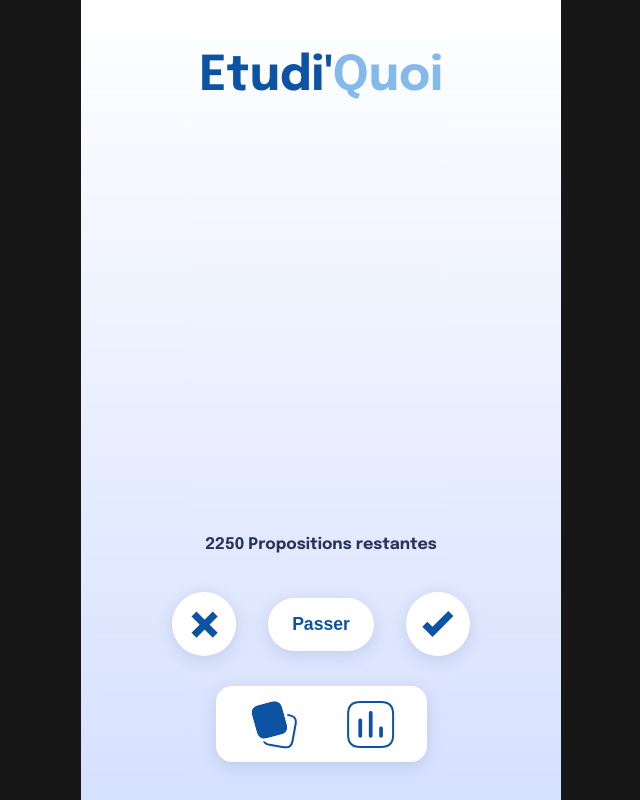
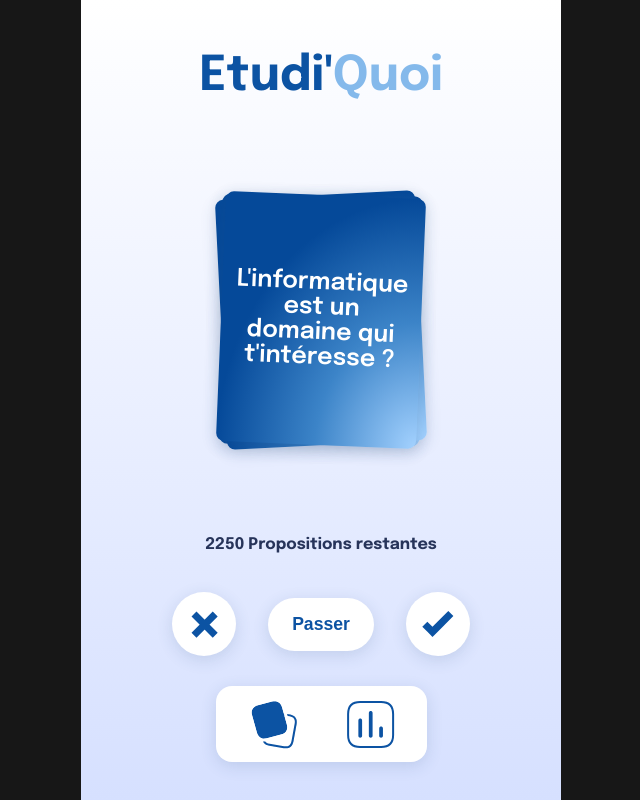
Before and after one commit to EtudiQuoi/etudi-quoi, a Next.js app: page / in a window 1280 px wide. Shown: the whole page, without its empty margins (319-959 px from the left). Built offline with nearby package versions, Linux system fonts and the light colour scheme.

Commit message:
:sparkles: Adding cards

```diff
--- /dev/null
+++ b/components/Card.jsx
@@ -0,0 +1,80 @@
+import React, { useRef, useEffect, useState } from "react";
+import { motion, useMotionValue, useAnimation } from "framer-motion";
+import styled from "@emotion/styled";
+import RoundButton from "./RoundButton";
+
+let velocity = 0;
+let direction = undefined;
+
+export const Card = ({ children, style, onVote, id, ...props }) => {
+    // motion stuff
+    const cardElem = useRef(null);
+
+    const x = useMotionValue(0);
+    const controls = useAnimation();
+
+    const [constrained, setConstrained] = useState(true);
+
+    const getVote = (childNode, parentNode) => {
+        const childRect = childNode.getBoundingClientRect();
+        const parentRect = parentNode.getBoundingClientRect();
+        let result = parentRect.left >= childRect.right ? false : parentRect.right <= childRect.left ? true : undefined;
+        return result;
+    };
+
+    // determine direction of swipe based on velocity
+    const getDirection = () => {
+        return velocity >= 1 ? "right" : velocity <= -1 ? "left" : undefined;
+    };
+
+    const getTrajectory = () => {
+        velocity = x.getVelocity();
+        direction = getDirection();
+    };
+
+    const flyAway = (min) => {
+        const flyAwayDistance = (direction) => {
+            const parentWidth = cardElem.current.parentNode.getBoundingClientRect().width;
+            const childWidth = cardElem.current.getBoundingClientRect().width;
+            return direction === "left" ? -parentWidth / 2 - childWidth / 2 : parentWidth / 2 + childWidth / 2;
+        };
+
+        if (direction && Math.abs(velocity) > min) {
+            setConstrained(false);
+            controls.start({
+                x: flyAwayDistance(direction),
+            });
+        }
+    };
+
+    useEffect(() => {
+        const unsubscribeX = x.onChange(() => {
+            const childNode = cardElem.current;
+            const parentNode = cardElem.current.parentNode;
+            const result = getVote(childNode, parentNode);
+            result !== undefined && onVote(result);
+        });
+
+        return () => unsubscribeX();
+    });
+
+    return (
+        <StyledCard
+            animate={controls}
+            dragConstraints={constrained && { left: 0, right: 0, top: 0, bottom: 0 }}
+            dragElastic={{ left: 1, right: 1, top: 0.5, bottom: 0.5 }}
+            ref={cardElem}
+            style={{ x }}
+            onDrag={getTrajectory}
+            onDragEnd={() => flyAway(500)}
+            whileTap={{ scale: 1.1 }}
+            {...props}
+        >
+            {children}
+        </StyledCard>
+    );
+};
+
+const StyledCard = styled(motion.div)`
+    position: absolute;
+`;
--- a/components/Navbar.jsx
+++ b/components/Navbar.jsx
@@ -7,12 +7,8 @@
 export default function Navbar() {
     return (
         <Nav>
-            <NavItem href={"/"}>
-                <CardIcon active />
-            </NavItem>
-            <NavItem href={"/"}>
-                <ChartIcon />
-            </NavItem>
+            <CardIcon active />
+            <ChartIcon />
         </Nav>
     );
 }
@@ -27,6 +23,6 @@
     box-shadow: ${({ theme }) => theme.boxShadow};
 `;
 
-const NavItem = styled(Link)`
-    cursor: pointer;
-`;
+// const NavItem = styled(Link)`
+//     cursor: pointer;
+// `;
--- /dev/null
+++ b/components/Stack.jsx
@@ -0,0 +1,52 @@
+import React, { useState, Children } from "react";
+import styled from "@emotion/styled";
+import { Card } from "./Card";
+
+export const Stack = ({ onVote, children, ...props }) => {
+    const [stack, setStack] = useState(Children.toArray(children));
+
+    // return new array with last item removed
+    const pop = (array) => {
+        return array.filter((_, index) => {
+            return index < array.length - 1;
+        });
+    };
+
+    const handleVote = (item, vote) => {
+        // update the stack
+        let newStack = pop(stack);
+        setStack(newStack);
+
+        // run function from onVote prop, passing the current item and value of vote
+        onVote(item, vote);
+    };
+
+    return (
+        <>
+            <Frame {...props}>
+                {stack.map((item, index) => {
+                    let isTop = index === stack.length - 1;
+                    return (
+                        <Card
+                            drag={isTop} // Only top card is draggable
+                            key={item.key || index}
+                            onVote={(result) => handleVote(item, result)}
+                        >
+                            {item}
+                        </Card>
+                    );
+                })}
+            </Frame>
+        </>
+    );
+};
+
+// basic default styles for container
+const Frame = styled.div`
+    width: 100%;
+    height: 100%;
+    display: flex;
+    justify-content: center;
+    align-items: center;
+    position: relative;
+`;
--- a/pages/index.js
+++ b/pages/index.js
@@ -5,6 +5,7 @@
 import Range from "../components/Range";
 import RoundButton from "../components/RoundButton";
 import Logo from "../components/Logo";
+import { Stack } from "../components/Stack";
 
 const Home = () => (
     <Container>
@@ -12,7 +13,19 @@
             <GridItem area="header">
                 <Logo />
             </GridItem>
-            <GridItem area="card"></GridItem>
+            <GridItem area="card">
+                <Wrapper onVote={(item, vote) => console.log(item.props, vote)}>
+                    <Item data-value="team" whileTap={{ scale: 1.15 }}>
+                        <span>Apprécies tu le travail d’équipe ?</span>
+                    </Item>
+                    <Item data-value="curiosity" whileTap={{ scale: 1.15 }}>
+                        <span>Es-tu curieux ?</span>
+                    </Item>
+                    <Item data-value="informatic" whileTap={{ scale: 1.15 }}>
+                        <span>L'informatique est un domaine qui t'intéresse ?</span>
+                    </Item>
+                </Wrapper>
+            </GridItem>
             <GridItem area="range">
                 <Range value="2250" max="3000" />
             </GridItem>
@@ -22,7 +35,7 @@
                     <RoundButton layout="text" size="small">
                         Passer
                     </RoundButton>
-                    <RoundButton layout="check" />
+                    <RoundButton onClick layout="check" />
                 </ButtonContainer>
             </GridItem>
             <GridItem area="navbar">
@@ -60,3 +73,26 @@
     display: grid;
     place-items: center;
 `;
+
+const Wrapper = styled(Stack)`
+    background: transparent;
+`;
+
+const Item = styled.div`
+    display: flex;
+    align-items: center;
+    justify-content: center;
+    width: 200px;
+    height: 250px;
+    padding: 1rem;
+    font-size: 1.5rem;
+    font-weight: 600;
+    color: ${({ theme }) => theme.baseColor};
+    background: ${({ theme }) => theme.primaryGradient};
+    box-shadow: ${({ theme }) => theme.boxShadow};
+    border-radius: 8px;
+    transform: ${() => {
+        let rotation = Math.random() * (5 - -5) + -5;
+        return `rotate(${rotation}deg)`;
+    }};
+`;
```
Also changed, not shown: 1 other file (tests, documents, lock files or other folders).
